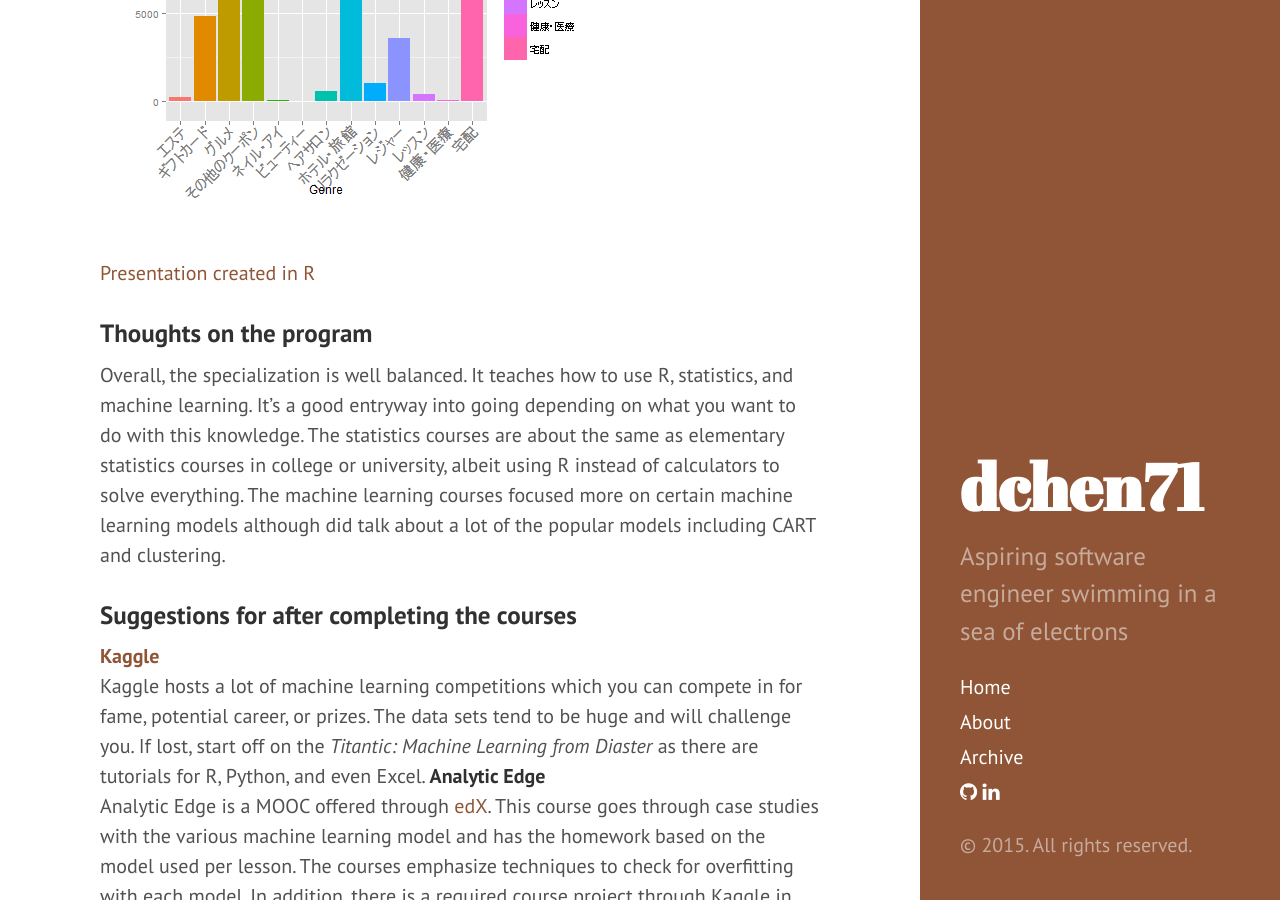
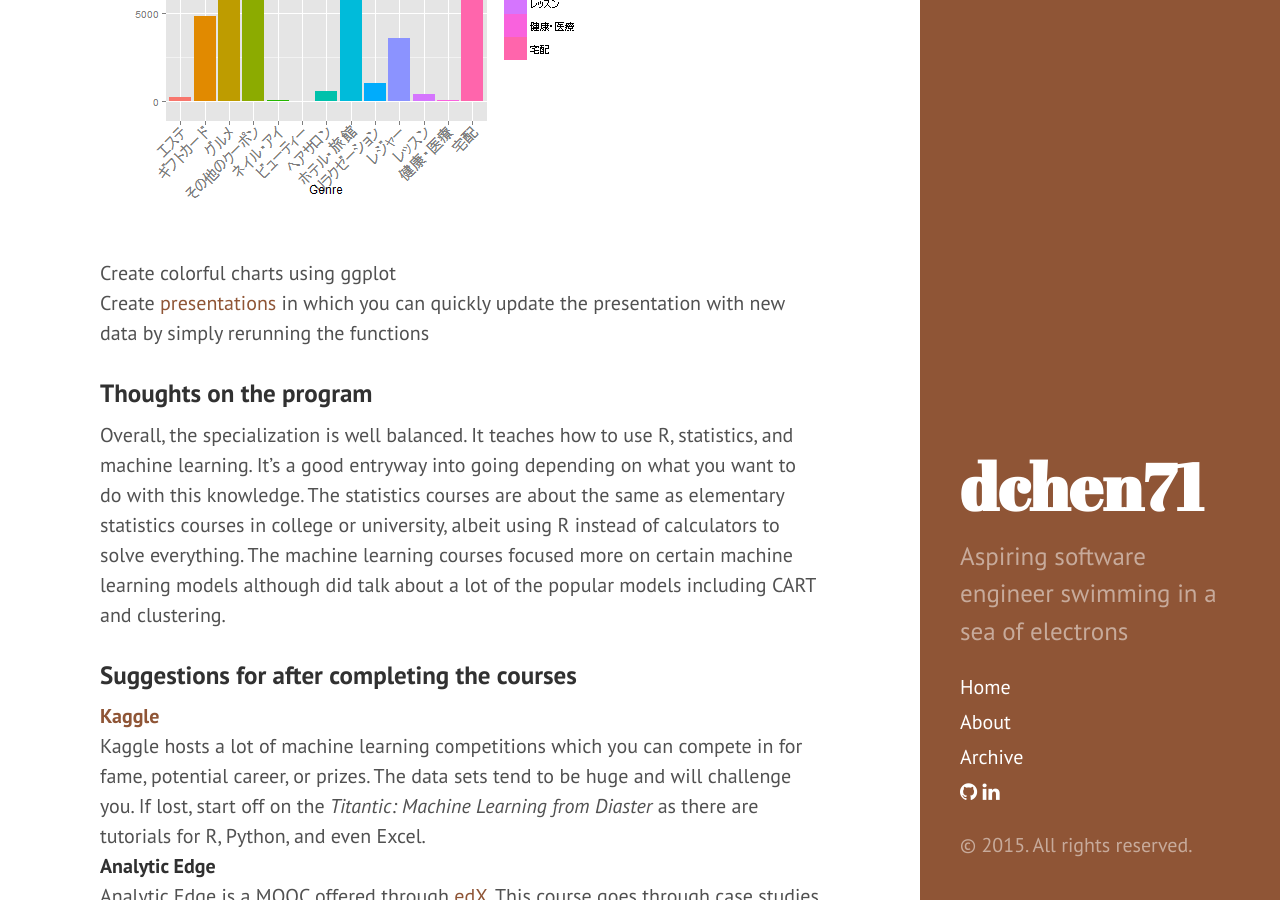
Before and after one commit to dchen71/dchen71.github.io, a Jekyll site: the page built from _posts/2015-11-11-coursera-data-review.md, in a window 1280 px wide and 900 px high, scrolled down 1070 px. Built offline with Jekyll 4.4.1, drawn with Linux system fonts in a browser that asks for light colours; Markdown is read by kramdown in place of the engine named in the settings.

Commit message:
fixed spacing

```diff
--- a/_posts/2015-11-11-coursera-data-review.md
+++ b/_posts/2015-11-11-coursera-data-review.md
@@ -10,7 +10,8 @@ The courses, like any other MOOCs out there, are a series of video lectures foll
 
 #### Examples of what you will learn to do
 ![Chart created in R]({{ site.baseurl }}public/img/2015-11-11-chart.png)
-[Presentation created in R]({{ site.baseurl }}datasciencecoursera/Developing%20Data%20Products/map_present.html#/)
+Create colorful charts using ggplot
+Create [presentations]({{ site.baseurl }}datasciencecoursera/Developing%20Data%20Products/map_present.html#/) in which you can quickly update the presentation with new data by simply rerunning the functions
 
 ### Thoughts on the program
 Overall, the specialization is well balanced. It teaches how to use R, statistics, and machine learning. It's a good entryway into going depending on what you want to do with this knowledge. The statistics courses are about the same as elementary statistics courses in college or university, albeit using R instead of calculators to solve everything. The machine learning courses focused more on certain machine learning models although did talk about a lot of the popular models including CART and clustering.
```
